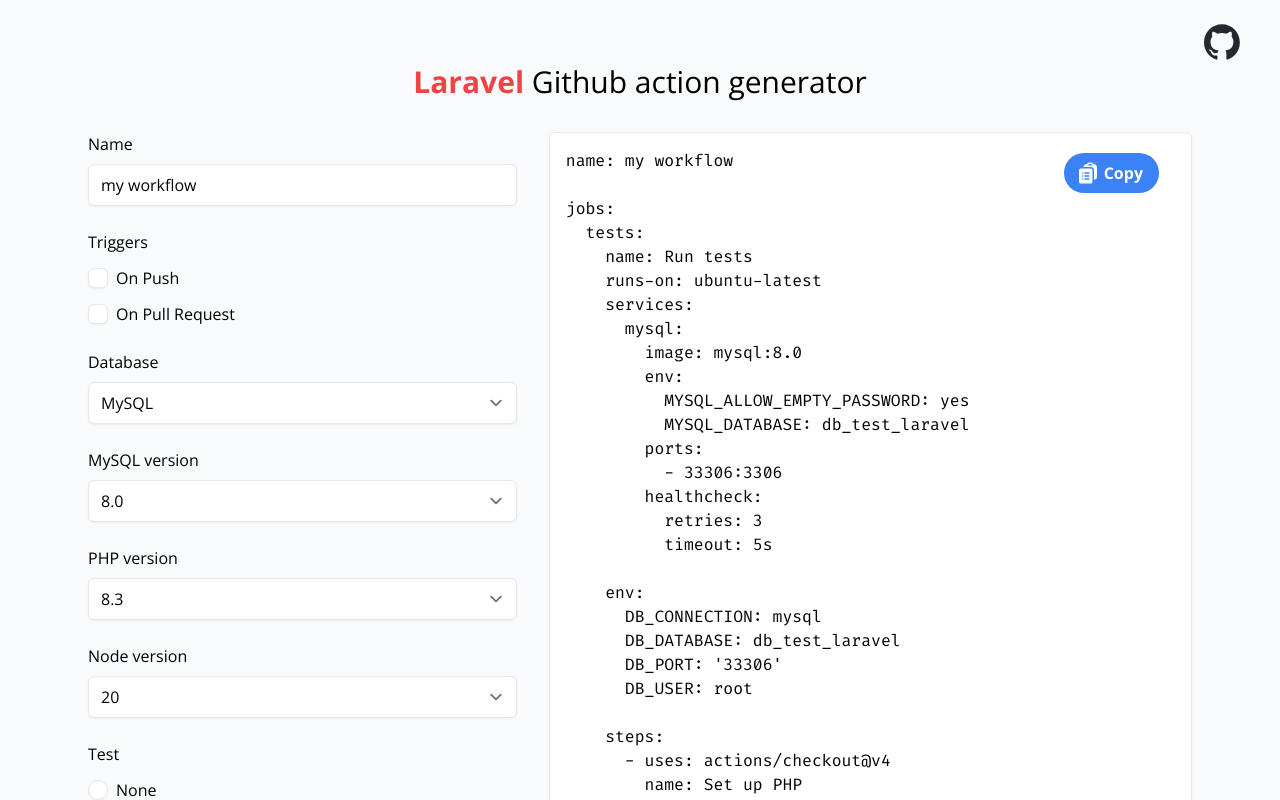
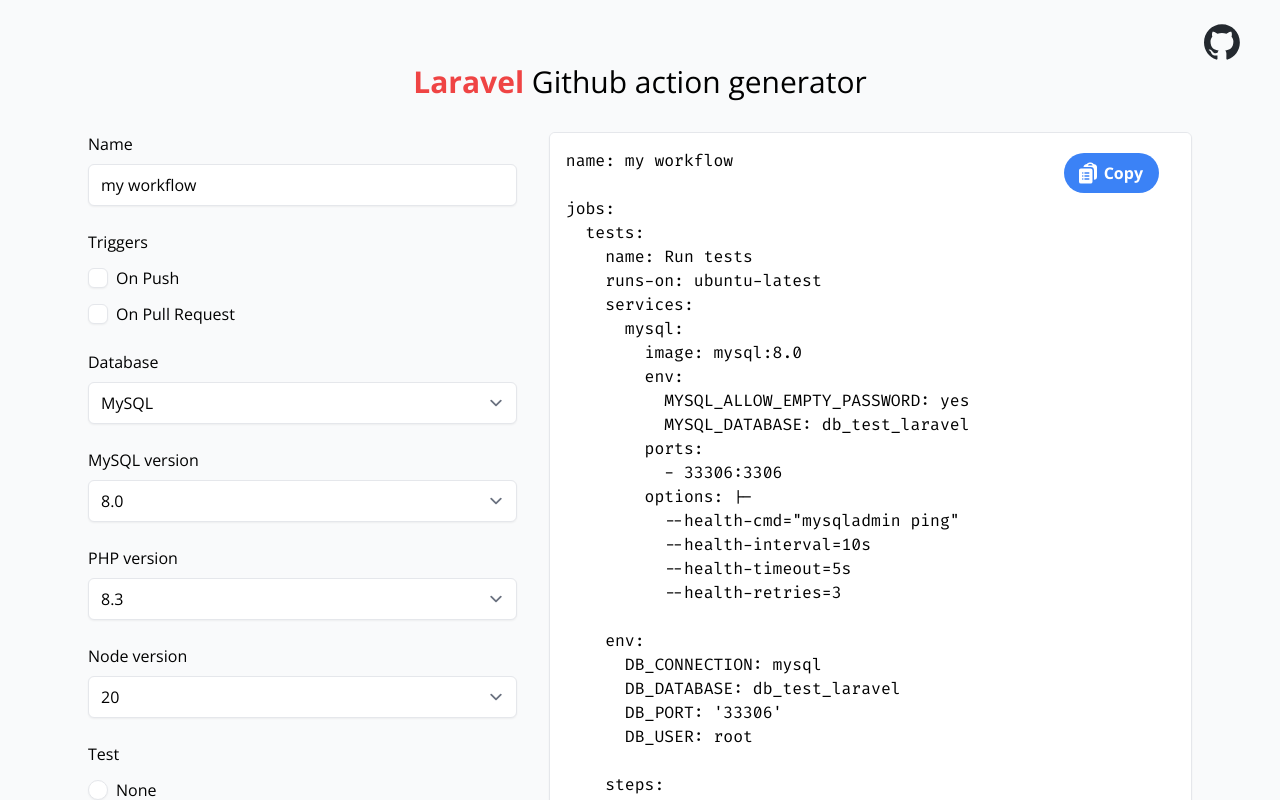
Before and after one commit to LeeConnelly12/laravel-github-action-generator, a Vue app: page / in a window 1280 px wide. Shown: the top 800 px of the page. Built offline with nearby package versions, Linux system fonts and the light colour scheme.

Commit message:
Update healthcheck options

```diff
--- a/src/composable/useYamlOutput.ts
+++ b/src/composable/useYamlOutput.ts
@@ -67,10 +67,8 @@
             MYSQL_DATABASE: 'db_test_laravel',
           },
           ports: ['33306:3306'],
-          healthcheck: {
-            retries: 3,
-            timeout: '5s%',
-          },
+          options:
+            '--health-cmd="mysqladmin ping"\n--health-interval=10s\n--health-timeout=5s\n--health-retries=3%',
         },
       },
     }
```
